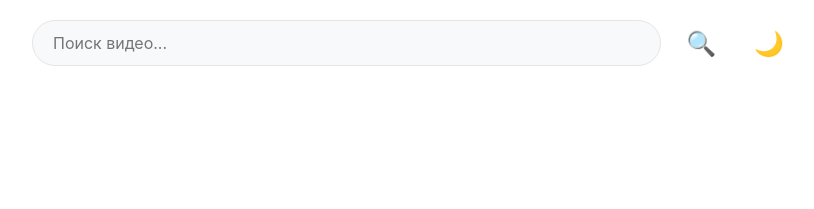
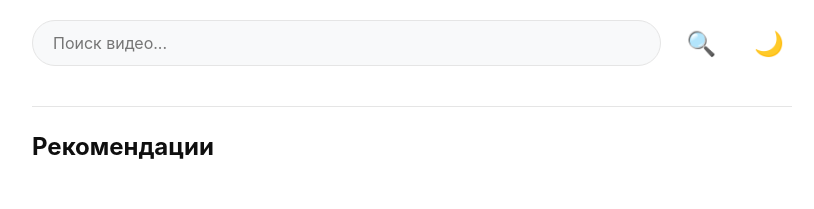
Before and after one commit to izzqwar/youtube-proxy-tg, a plain HTML site: page index.html in a window 1280 px wide. Shown: the whole page, without its empty margins (228-1042 px from the left). Drawn offline with Linux system fonts and the light colour scheme; no server answers.

Commit message:
Update index.html

```diff
--- a/index.html
+++ b/index.html
@@ -25,7 +25,15 @@
             <div class="lds-ripple"><div></div><div></div></div>
         </div>
 
+        <!-- Блок рекомендаций -->
+        <div class="recommendations" id="recommendations">
+            <h2>Рекомендации</h2>
+            <div class="recommendations-list"></div>
+        </div>
+
+        <!-- Результаты поиска -->
         <div class="video-list" id="videoList"></div>
+
         <div class="error-message" id="errorMessage"></div>
     </div>
 
```
